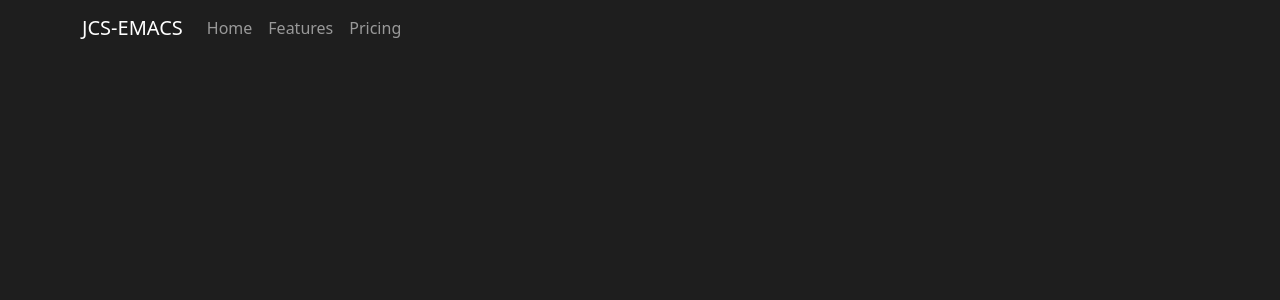
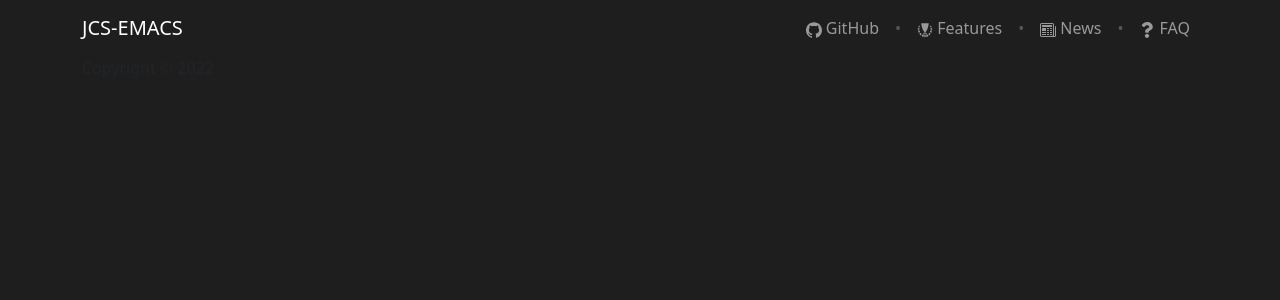
Before and after one commit to jcs-emacs/jcs-emacs.github.io, a React (Create React App) app: page / in a window 1280 px wide. Shown: the top 300 px of the page. Built offline with nearby package versions, Linux system fonts and the light colour scheme.

Commit message:
Update core

```diff
--- a/package.json
+++ b/package.json
@@ -10,6 +10,7 @@
     "react": "^17.0.2",
     "react-bootstrap": "^2.1.1",
     "react-dom": "^17.0.2",
+    "react-icons": "^4.3.1",
     "react-scripts": "5.0.0",
     "web-vitals": "^2.1.4"
   },
--- a/src/App.js
+++ b/src/App.js
@@ -4,6 +4,7 @@ import 'bootstrap/dist/css/bootstrap.css';
 import './App.css';
 
 import ENavbar from './components/ENavbar.js';
+import EBanner from './components/EBanner.js';
 import EFooter from './components/EFooter.js';
 
 class App extends React.Component {
@@ -16,6 +17,7 @@ class App extends React.Component {
     return (
       <React.Fragment>
         <ENavbar />
+        <EBanner />
         <EFooter />
       </React.Fragment>
     );
--- a/src/components/EFooter.js
+++ b/src/components/EFooter.js
@@ -7,11 +7,17 @@
  *                   Copyright © 2022 by Shen, Jen-Chieh $
  */
 import React from 'react';
+import { Container } from 'react-bootstrap';
 
 class EFooter extends React.Component {
   state = {};
   render () {
-    return (<></>);
+    return (
+      <>
+        <Container variant="mt-auto">
+          Copyright © 2022
+        </Container>
+      </>);
   }
 }
 
--- a/src/components/ENavbar.js
+++ b/src/components/ENavbar.js
@@ -9,18 +9,36 @@
 import React from 'react';
 import { Container, Navbar, Nav } from 'react-bootstrap';
 
+import { SiGithub } from 'react-icons/si';
+import { BsNewspaper } from 'react-icons/bs';
+import { BsQuestion } from 'react-icons/bs';
+import { FaQuestion } from 'react-icons/fa';
+import { GiLaurelsTrophy } from 'react-icons/gi';
+
 class ENavbar extends React.Component {
   state = {};
   render () {
     return (
       <>
-        <Navbar variant="dark">
+        <Navbar variant="dark mb-auto">
           <Container>
-            <Navbar.Brand href="#home">JCS-EMACS</Navbar.Brand>
-            <Nav className="me-auto">
-              <Nav.Link href="#home">Home</Nav.Link>
-              <Nav.Link href="#features">Features</Nav.Link>
-              <Nav.Link href="#pricing">Pricing</Nav.Link>
+            <Navbar.Brand href="">JCS-EMACS</Navbar.Brand>
+            <Nav className="ms-auto">
+              <Nav.Link href="https://github.com/jcs-emacs/jcs-emacs">
+                <SiGithub /> GitHub
+              </Nav.Link>
+              <Nav.Link disabled>•</Nav.Link>
+              <Nav.Link href="https://github.com/jcs-emacs/jcs-emacs#-features">
+                <GiLaurelsTrophy /> Features
+              </Nav.Link>
+              <Nav.Link disabled>•</Nav.Link>
+              <Nav.Link href="https://github.com/jcs-emacs/jcs-emacs#-news">
+                <BsNewspaper /> News
+              </Nav.Link>
+              <Nav.Link disabled>•</Nav.Link>
+              <Nav.Link href="https://github.com/jcs-emacs/jcs-emacs/blob/master/docs/FAQ.md">
+                <FaQuestion /> FAQ
+              </Nav.Link>
             </Nav>
           </Container>
         </Navbar>
```
Also changed, not shown: 2 other files (tests, documents, lock files or other folders).
